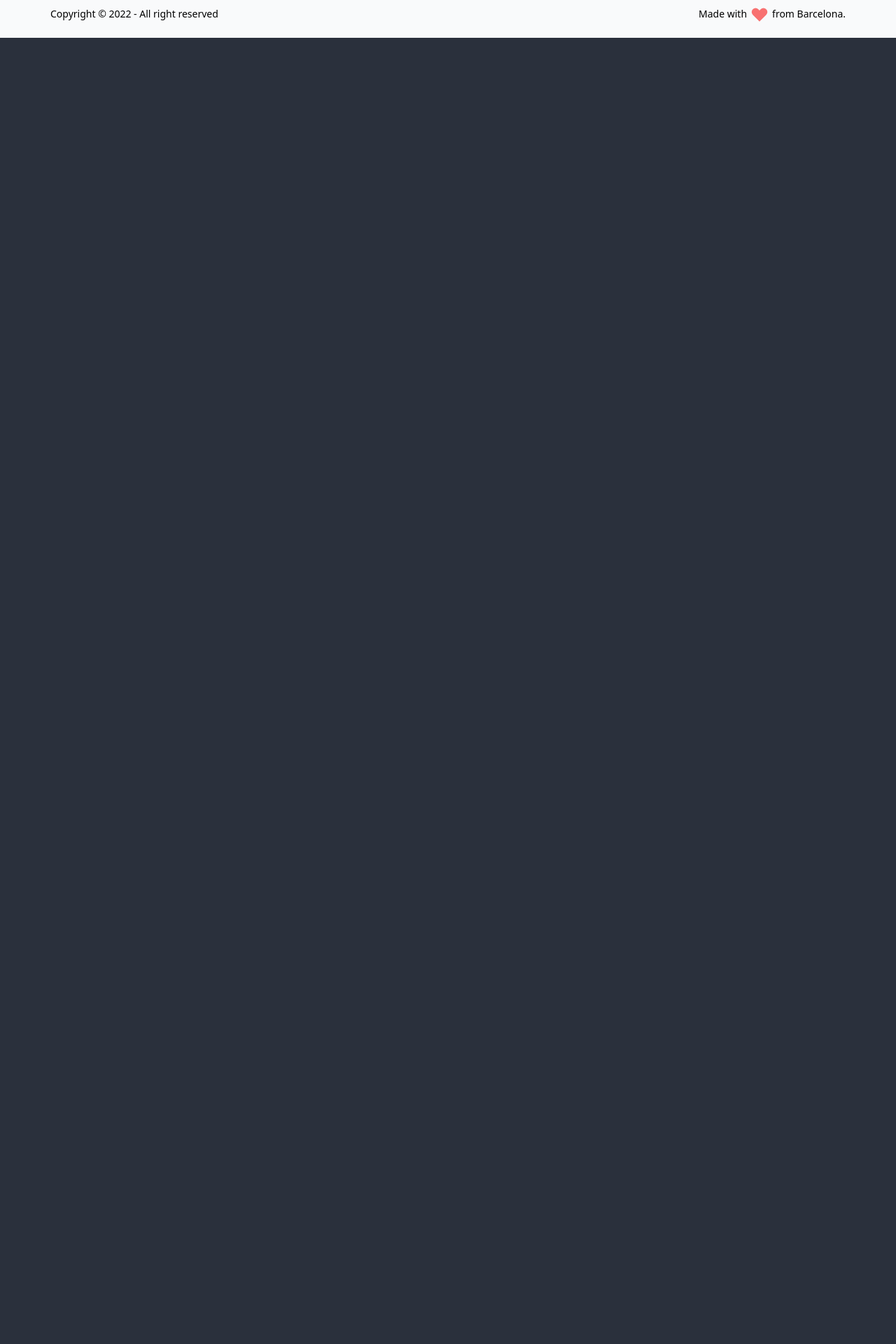
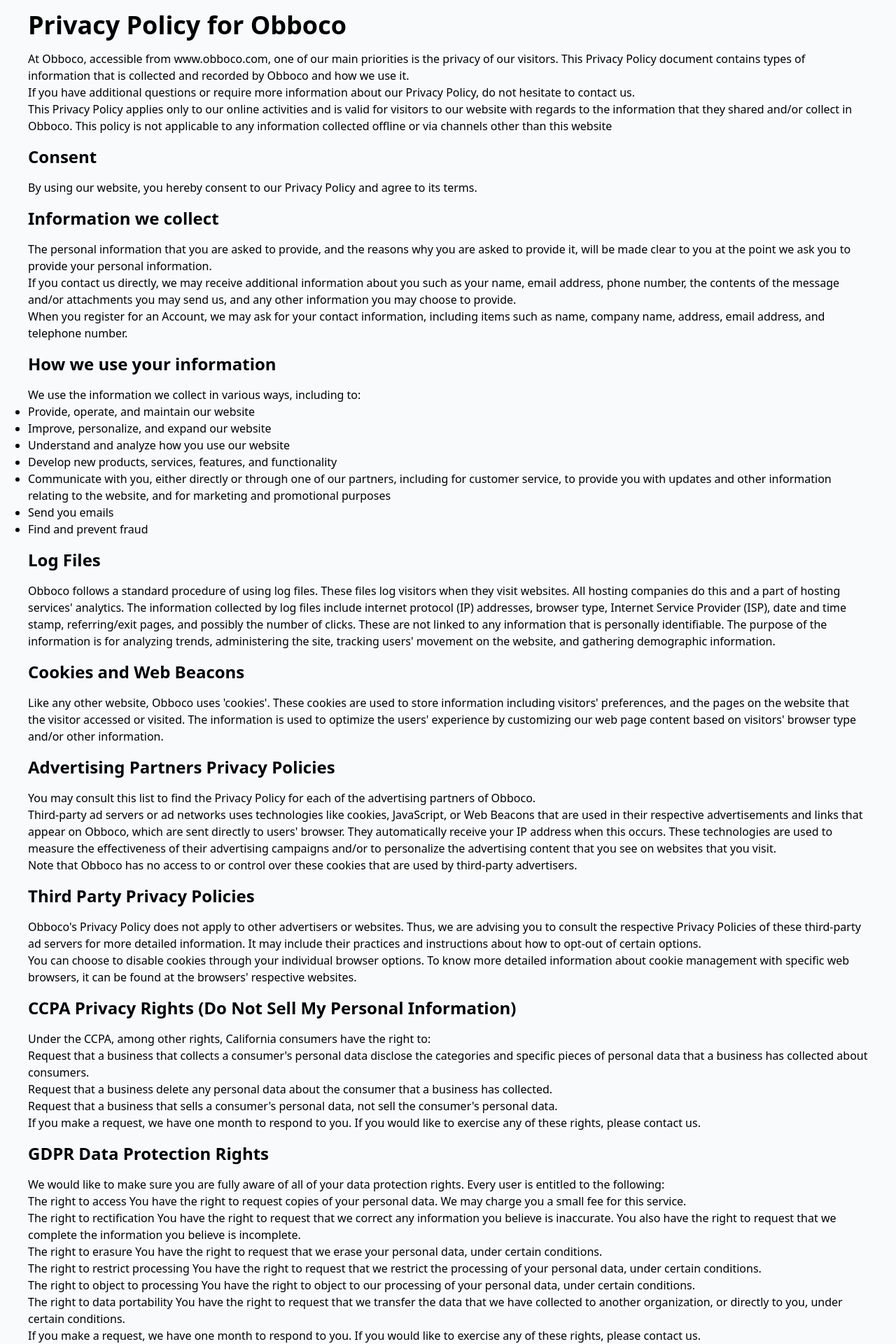
Before and after one commit to obboco/obboco-landing, a Nuxt app: page /privacy-policy in a window 1280 px wide. Shown: the part 80-2000 px from the top of the page at 70% size. Before the commit the page ends 800 px from the top, so only its background shows below. Built offline with nearby package versions, Linux system fonts and the light colour scheme.

Commit message:
Introduce privacy policy page

```diff
--- a/components/Footer.vue
+++ b/components/Footer.vue
@@ -1,7 +1,10 @@
 <template>
   <footer class="footer">
     <div class="footer-content">
-      <p>Copyright © 2022 - All right reserved</p>
+      <div>
+        <p>Copyright © 2022 - All right reserved</p>
+        <a href="/privacy-policy">Privacy Policy</a>
+      </div>
       <div class="made">
         Made with <HeartIcon class="h-7 w-7 m-1 text-red-400" /> from Barcelona.
       </div>
--- /dev/null
+++ b/pages/privacy-policy.vue
@@ -0,0 +1,241 @@
+<template>
+  <div class="min-h-screen flex justify-around mt-4">
+    <div style="max-width: 1200px">
+      <div>
+        <h1>Privacy Policy for Obboco</h1>
+
+        <p>
+          At Obboco, accessible from www.obboco.com, one of our main priorities
+          is the privacy of our visitors. This Privacy Policy document contains
+          types of information that is collected and recorded by Obboco and how
+          we use it.
+        </p>
+
+        <p>
+          If you have additional questions or require more information about our
+          Privacy Policy, do not hesitate to contact us.
+        </p>
+
+        <p>
+          This Privacy Policy applies only to our online activities and is valid
+          for visitors to our website with regards to the information that they
+          shared and/or collect in Obboco. This policy is not applicable to any
+          information collected offline or via channels other than this website
+        </p>
+
+        <h2>Consent</h2>
+
+        <p>
+          By using our website, you hereby consent to our Privacy Policy and
+          agree to its terms.
+        </p>
+
+        <h2>Information we collect</h2>
+
+        <p>
+          The personal information that you are asked to provide, and the
+          reasons why you are asked to provide it, will be made clear to you at
+          the point we ask you to provide your personal information.
+        </p>
+        <p>
+          If you contact us directly, we may receive additional information
+          about you such as your name, email address, phone number, the contents
+          of the message and/or attachments you may send us, and any other
+          information you may choose to provide.
+        </p>
+        <p>
+          When you register for an Account, we may ask for your contact
+          information, including items such as name, company name, address,
+          email address, and telephone number.
+        </p>
+
+        <h2>How we use your information</h2>
+
+        <p>We use the information we collect in various ways, including to:</p>
+
+        <ul class="list-disc">
+          <li>Provide, operate, and maintain our website</li>
+          <li>Improve, personalize, and expand our website</li>
+          <li>Understand and analyze how you use our website</li>
+          <li>Develop new products, services, features, and functionality</li>
+          <li>
+            Communicate with you, either directly or through one of our
+            partners, including for customer service, to provide you with
+            updates and other information relating to the website, and for
+            marketing and promotional purposes
+          </li>
+          <li>Send you emails</li>
+          <li>Find and prevent fraud</li>
+        </ul>
+
+        <h2>Log Files</h2>
+
+        <p>
+          Obboco follows a standard procedure of using log files. These files
+          log visitors when they visit websites. All hosting companies do this
+          and a part of hosting services' analytics. The information collected
+          by log files include internet protocol (IP) addresses, browser type,
+          Internet Service Provider (ISP), date and time stamp, referring/exit
+          pages, and possibly the number of clicks. These are not linked to any
+          information that is personally identifiable. The purpose of the
+          information is for analyzing trends, administering the site, tracking
+          users' movement on the website, and gathering demographic information.
+        </p>
+
+        <h2>Cookies and Web Beacons</h2>
+
+        <p>
+          Like any other website, Obboco uses 'cookies'. These cookies are used
+          to store information including visitors' preferences, and the pages on
+          the website that the visitor accessed or visited. The information is
+          used to optimize the users' experience by customizing our web page
+          content based on visitors' browser type and/or other information.
+        </p>
+
+        <h2>Advertising Partners Privacy Policies</h2>
+
+        <p>
+          You may consult this list to find the Privacy Policy for each of the
+          advertising partners of Obboco.
+        </p>
+
+        <p>
+          Third-party ad servers or ad networks uses technologies like cookies,
+          JavaScript, or Web Beacons that are used in their respective
+          advertisements and links that appear on Obboco, which are sent
+          directly to users' browser. They automatically receive your IP address
+          when this occurs. These technologies are used to measure the
+          effectiveness of their advertising campaigns and/or to personalize the
+          advertising content that you see on websites that you visit.
+        </p>
+
+        <p>
+          Note that Obboco has no access to or control over these cookies that
+          are used by third-party advertisers.
+        </p>
+
+        <h2>Third Party Privacy Policies</h2>
+
+        <p>
+          Obboco's Privacy Policy does not apply to other advertisers or
+          websites. Thus, we are advising you to consult the respective Privacy
+          Policies of these third-party ad servers for more detailed
+          information. It may include their practices and instructions about how
+          to opt-out of certain options.
+        </p>
+
+        <p>
+          You can choose to disable cookies through your individual browser
+          options. To know more detailed information about cookie management
+          with specific web browsers, it can be found at the browsers'
+          respective websites.
+        </p>
+
+        <h2>CCPA Privacy Rights (Do Not Sell My Personal Information)</h2>
+
+        <p>
+          Under the CCPA, among other rights, California consumers have the
+          right to:
+        </p>
+        <p>
+          Request that a business that collects a consumer's personal data
+          disclose the categories and specific pieces of personal data that a
+          business has collected about consumers.
+        </p>
+        <p>
+          Request that a business delete any personal data about the consumer
+          that a business has collected.
+        </p>
+        <p>
+          Request that a business that sells a consumer's personal data, not
+          sell the consumer's personal data.
+        </p>
+        <p>
+          If you make a request, we have one month to respond to you. If you
+          would like to exercise any of these rights, please contact us.
+        </p>
+
+        <h2>GDPR Data Protection Rights</h2>
+
+        <p>
+          We would like to make sure you are fully aware of all of your data
+          protection rights. Every user is entitled to the following:
+        </p>
+        <p>
+          The right to access You have the right to request copies of your
+          personal data. We may charge you a small fee for this service.
+        </p>
+        <p>
+          The right to rectification You have the right to request that we
+          correct any information you believe is inaccurate. You also have the
+          right to request that we complete the information you believe is
+          incomplete.
+        </p>
+        <p>
+          The right to erasure You have the right to request that we erase your
+          personal data, under certain conditions.
+        </p>
+        <p>
+          The right to restrict processing You have the right to request that we
+          restrict the processing of your personal data, under certain
+          conditions.
+        </p>
+        <p>
+          The right to object to processing You have the right to object to our
+          processing of your personal data, under certain conditions.
+        </p>
+        <p>
+          The right to data portability You have the right to request that we
+          transfer the data that we have collected to another organization, or
+          directly to you, under certain conditions.
+        </p>
+        <p>
+          If you make a request, we have one month to respond to you. If you
+          would like to exercise any of these rights, please contact us.
+        </p>
+
+        <h2>Children's Information</h2>
+
+        <p>
+          Another part of our priority is adding protection for children while
+          using the internet. We encourage parents and guardians to observe,
+          participate in, and/or monitor and guide their online activity.
+        </p>
+
+        <p>
+          Obboco does not knowingly collect any Personal Identifiable
+          Information from children under the age of 13. If you think that your
+          child provided this kind of information on our website, we strongly
+          encourage you to contact us immediately and we will do our best
+          efforts to promptly remove such information from our records.
+        </p>
+      </div>
+    </div>
+  </div>
+</template>
+<script>
+export default {
+  head: {
+    title: 'Obboco | Privacy',
+    meta: [
+      { charset: 'utf-8' },
+      { name: 'viewport', content: 'width=device-width, initial-scale=1' },
+      {
+        hid: 'Obboco',
+        name: 'Privacy Policy for Obboco',
+        content:
+          'Obboco helps you to manage your activities, bookings, customers and revenue for free. Privacy Policy for Obboco'
+      }
+    ],
+    link: [{ rel: 'icon', type: 'image/svg', href: '/favicon.ico' }]
+  }
+};
+</script>
+<style scoped>
+h1 {
+  @apply lg:text-4xl text-2xl font-bold py-4;
+}
+h2 {
+  @apply lg:text-2xl text-xl font-bold py-4;
+}
+</style>
```
